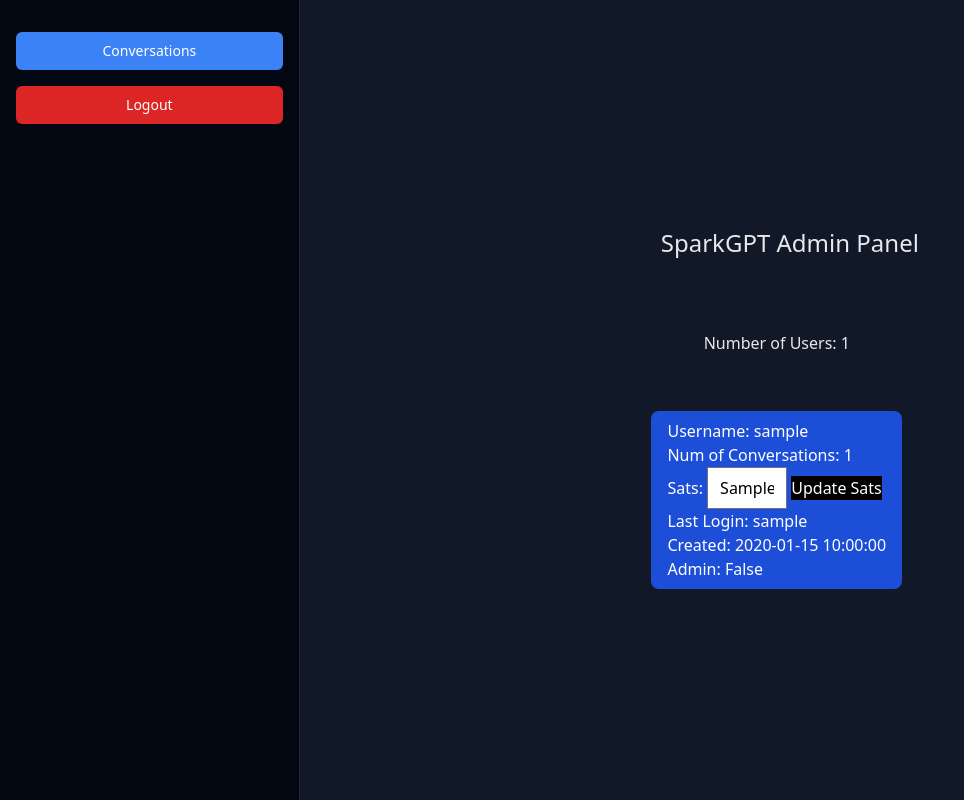
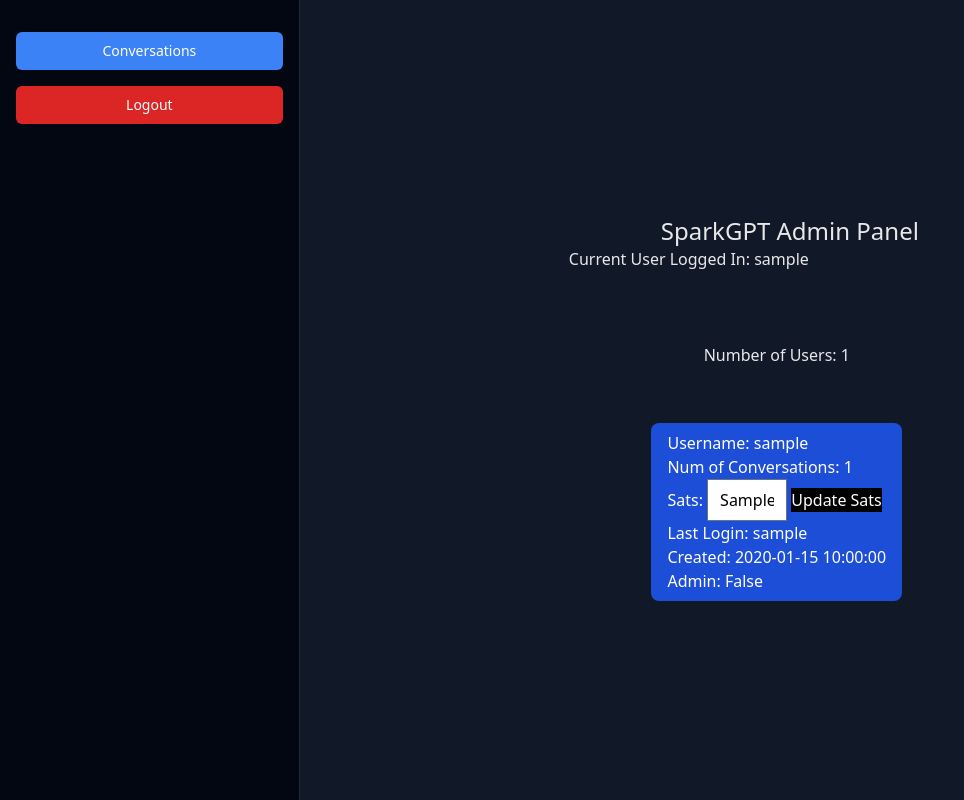
Before and after one commit to sicksubroutine/SparkGPT, a Python web app: template templates/panel.html in a window 1280 px wide. Shown: the whole page, without its empty margins (0-964 px from the left). Run offline with Jinja, Linux system fonts and the light colour scheme; the template is opened without the code that fills it: most values are stand-ins (such as "Sample title", 1, 10 or a date in 2020); style sheets or scripts are compiled from the project's sources.

Commit message:
Admin panel update

```diff
--- a/db_manage.py
+++ b/db_manage.py
@@ -281,7 +281,6 @@ class DatabaseManager:
     self.conn.commit()
     return cursor.lastrowid
 
-
   def delete_oldest_message(self, conversation_id):
     cursor = self.conn.cursor()
     cursor.execute("""SELECT content FROM messages WHERE conversation_id=? AND
--- a/main.py
+++ b/main.py
@@ -141,10 +141,12 @@ def login_function():
 def admin_panel():
   if not session.get("username") and not session["admin"]:
     return redirect("/")
+  username = session["username"]
   text = request.args.get("t")
   base:DatabaseManager = g.base
+  base.delete_user("chaz_sparkgpt")
   users = base.get_user_info()
-  return render_template("panel.html", users=users, text=text)
+  return render_template("panel.html", users=users, text=text, username=username)
 
 @app.route("/update_sats", methods=["POST"])
 def update_sats():
--- a/templates/panel.html
+++ b/templates/panel.html
@@ -60,6 +60,7 @@
           <section class="w-1/2 m-auto">
             <header class="p-4">
               <h1 class="text-2xl text-center">SparkGPT Admin Panel</h1>
+              <p>Current User Logged In: {{username}}</p>
               <div class="flex flex-col items-center">
                 <div class="max-w-md mx-2 py-2 px-4 rounded-lg text-white">
                   <p>
```
